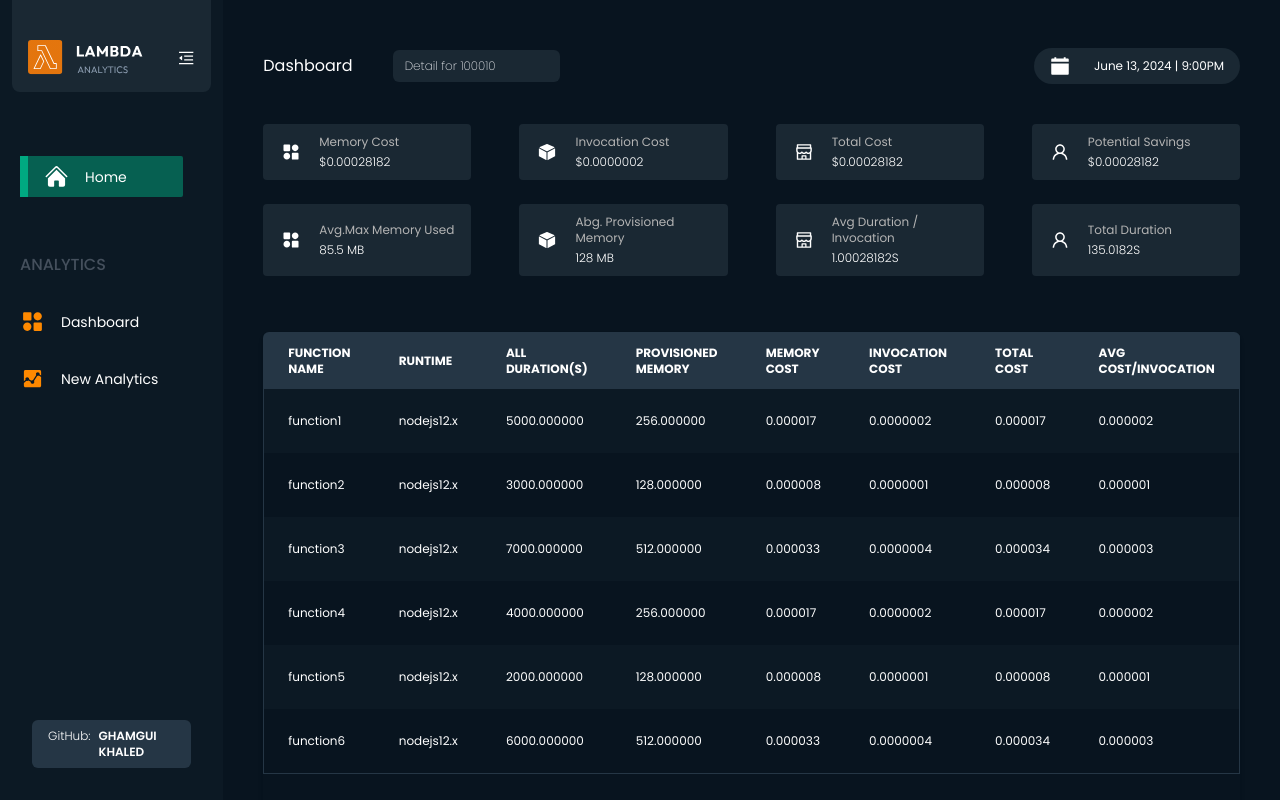
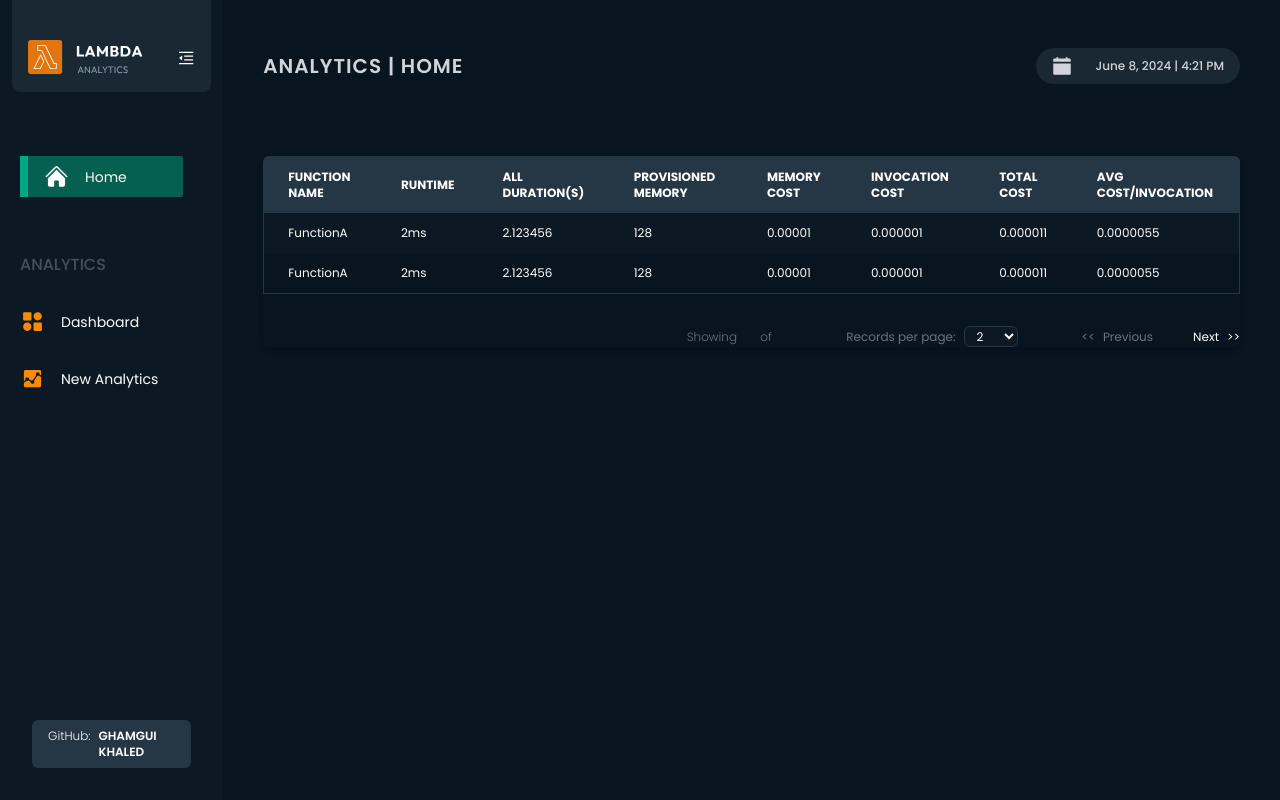
Before and after one commit to gham-khaled/lambda-memory-analysis, a React (Vite) app in the folder frontend-v2/: page / in a window 1280 px wide. Built offline with nearby package versions, Linux system fonts and the light colour scheme.

Commit message:
dynamic table implemented

```diff
--- a/frontend-v2/src/pages/Home.jsx
+++ b/frontend-v2/src/pages/Home.jsx
@@ -1,93 +1,70 @@
-import { BiSolidCategoryAlt } from 'react-icons/bi'
-import Statistics from '../components/Statistics'
+/* eslint-disable no-unused-vars */
+// import { BiSolidCategoryAlt } from 'react-icons/bi'
+// import Statistics from '../components/Statistics'
 import Sidebar from '../partials/Sidebar'
-import { IoIosCube } from 'react-icons/io'
-import { AiOutlineShop, AiOutlineUser } from 'react-icons/ai'
+// import { IoIosCube } from 'react-icons/io'
+// import { AiOutlineShop, AiOutlineUser } from 'react-icons/ai'
 import Header from '../partials/Header'
-import CustomTable from '../partials/CustomTable'
+import DynamicTable from '../partials/tables/DynamicTable'
+// import CustomTable from '../partials/CustomTable'
 
 const Home = () => {
+	const columns = [
+		{ Header: 'Function name', accessor: 'function_name' },
+		{ Header: 'Runtime', accessor: 'runtime' },
+		{ Header: 'All duration(s)', accessor: 'all_duration' },
+		{ Header: 'Provisioned memory', accessor: 'provisioned_memory' },
+		{ Header: 'Memory cost', accessor: 'memory_cost' },
+		{ Header: 'Invocation cost', accessor: 'invocation_cost' },
+		{ Header: 'Total cost', accessor: 'total_cost' },
+		{ Header: 'Avg cost/invocation', accessor: 'avg_cost_per_invocation' },
+	]
+
+	const sampleData = [
+		{
+			function_name: 'FunctionA',
+			runtime: '2ms',
+			all_duration: 2.123456,
+			provisioned_memory: 128,
+			memory_cost: 0.00001,
+			invocation_cost: 0.000001,
+			total_cost: 0.000011,
+			avg_cost_per_invocation: 0.0000055,
+		},
+		{
+			function_name: 'FunctionA',
+			runtime: '2ms',
+			all_duration: 2.123456,
+			provisioned_memory: 128,
+			memory_cost: 0.00001,
+			invocation_cost: 0.000001,
+			total_cost: 0.000011,
+			avg_cost_per_invocation: 0.0000055,
+		},
+		{
+			function_name: 'FunctionA',
+			runtime: '2ms',
+			all_duration: 2.123456,
+			provisioned_memory: 128,
+			memory_cost: 0.00001,
+			invocation_cost: 0.000001,
+			total_cost: 0.000011,
+			avg_cost_per_invocation: 0.0000055,
+		},
+		// More data objects...
+	]
+
 	return (
 		<div className='flex'>
 			<Sidebar />
-			<div className='bg-darkblue w-full h-screen overflow-y-scroll p-10 pt-0 space-y-6'>
-				<Header title='Dashboard' />
-				{/* Cards Stion */}
-				<div className='grid grid-cols-12 gap-0 '>
-					<div className='col-span-12 lg:col-span-12 space-y-4'>
-						<div className='grid grid-cols-2 md:grid-cols-4  gap-x-12 gap-y-6'>
-							<Statistics
-								title={'Memory Cost'}
-								icon={
-									<BiSolidCategoryAlt className='text-[25px] md:text-[32px]  text-white p-1.5 rounded'></BiSolidCategoryAlt>
-								}
-								loadingQuery={false}
-								query='$0.00028182'
-							></Statistics>
-							<Statistics
-								title='Invocation Cost'
-								icon={
-									<IoIosCube className='text-[25px] md:text-[32px]  text-white p-1.5 rounded'></IoIosCube>
-								}
-								loadingQuery={false}
-								query='$0.0000002'
-							></Statistics>
-							<Statistics
-								title='Total Cost'
-								icon={
-									<AiOutlineShop className='text-[25px] md:text-[32px]  text-white p-1.5 rounded'></AiOutlineShop>
-								}
-								loadingQuery={false}
-								query='$0.00028182'
-							></Statistics>
-							<Statistics
-								title='Potential Savings'
-								icon={
-									<AiOutlineUser className='text-[25px] md:text-[32px]  text-white p-1.5 rounded'></AiOutlineUser>
-								}
-								loadingQuery={false}
-								query='$0.00028182'
-							></Statistics>
-
-							<Statistics
-								title={'Avg.Max Memory Used'}
-								icon={
-									<BiSolidCategoryAlt className='text-[25px] md:text-[32px]  text-white p-1.5 rounded'></BiSolidCategoryAlt>
-								}
-								loadingQuery={false}
-								query='85.5 MB'
-							></Statistics>
-							<Statistics
-								title='Abg. Provisioned Memory'
-								icon={
-									<IoIosCube className='text-[25px] md:text-[32px]  text-white p-1.5 rounded'></IoIosCube>
-								}
-								loadingQuery={false}
-								query='128 MB'
-							></Statistics>
-							<Statistics
-								title='Avg Duration / Invocation'
-								icon={
-									<AiOutlineShop className='text-[25px] md:text-[32px]  text-white p-1.5 rounded'></AiOutlineShop>
-								}
-								loadingQuery={false}
-								query='1.00028182S'
-							></Statistics>
-							<Statistics
-								title='Total Duration'
-								icon={
-									<AiOutlineUser className='text-[25px] md:text-[32px]  text-white p-1.5 rounded'></AiOutlineUser>
-								}
-								loadingQuery={false}
-								query='135.0182S'
-							></Statistics>
-						</div>
-					</div>
-				</div>
+			<div className='bg-darkblue w-full h-screen overflow-y-scroll p-10 pt-0 space-y-6 '>
+				<Header title='Analytics | Home'></Header>
 				<div className='pt-8'>
-					<CustomTable />
-				</div>
+					<DynamicTable columns={columns} data={sampleData} />
+				</div>{' '}
+				{/* end of table holder */}
 			</div>
+			{/* end of main content holder */}
 		</div>
 	)
 }
--- a/frontend-v2/src/partials/CustomTable.jsx
+++ b/frontend-v2/src/partials/CustomTable.jsx
@@ -166,3 +166,6 @@ const CustomTable = ({ title = 'Summary' }) => {
 }
 
 export default CustomTable
+
+https://d1nq06zzlrdopd.cloudfront.net/api/reportSummaries?page=0&rowsPerPage=10
+https://h4x9eobxve.execute-api.eu-west-1.amazonaws.com/api/reportSummaries?page=0&rowsPerPage=10
--- a/frontend-v2/src/partials/Header.jsx
+++ b/frontend-v2/src/partials/Header.jsx
@@ -1,21 +1,35 @@
+/* eslint-disable no-unused-vars */
 /* eslint-disable react/prop-types */
 
 import { IoCalendarClearSharp } from 'react-icons/io5'
 
-const Header = ({ title = 'Dashboard' }) => {
+const Header = ({ title = 'Dashboard', children }) => {
+	const currentDate = new Date().toLocaleDateString('en-US', {
+		month: 'long',
+		day: 'numeric',
+		year: 'numeric',
+	})
+	const currentTime = new Date().toLocaleTimeString([], {
+		hour: 'numeric',
+		minute: '2-digit',
+	})
 	return (
 		<div className='sticky top-0 z-10 bg-darkblue pt-10 pb-4'>
 			<div className='flex flex-row justify-between items-center lg:ml-0 mt-2 text-white'>
 				<div className='w-[70%] flex flex-row gap-x-4 ml-10 lg:ml-0 lg:gap-x-10 items-center'>
-					<div className=''>{title}</div>
-					<div className='bg-[#1A2833] text-xs p-2 font-extralight text-gray-200 pl-3 lg:pr-16 rounded-md'>
+					<div className='font-semibold tracking-wider text-gray-300 text-xl'>
+						{title.toUpperCase()}
+					</div>
+					{/* <div className='bg-[#1A2833] text-xs p-2 font-extralight text-gray-200 pl-3 lg:pr-16 rounded-md'>
 						Detail for 100010
-					</div>
+					</div> */}
 				</div>
 				<div className='w-[30%] flex-row justify-end hidden lg:flex'>
 					<div className='p-2 px-4 rounded-md lg:rounded-3xl gap-6 font-semibold flex flex-row items-center justify-between bg-[#1A2833]'>
-						<IoCalendarClearSharp className='text-[20px] text-white'></IoCalendarClearSharp>
-						<div className='font-normal text-xs'>June 13, 2024 | 9:00PM</div>
+						<IoCalendarClearSharp className='text-[20px] text-gray-300'></IoCalendarClearSharp>
+						<div className='font-medium text-xs text-gray-300'>
+							{currentDate} | {currentTime}
+						</div>
 					</div>
 				</div>
 			</div>
--- /dev/null
+++ b/frontend-v2/src/partials/tables/DynamicTable.jsx
@@ -0,0 +1,131 @@
+/* eslint-disable react/prop-types */
+
+import { useState } from 'react'
+
+const DynamicTable = ({ columns, data }) => {
+	const [itemsPerPage, setItemsPerPage] = useState(2)
+	const [currentPage, setCurrentPage] = useState(1)
+	const totalPages = Math.ceil(data.length / itemsPerPage)
+
+	const handlePageChange = (page) => {
+		if (page > 0 && page <= totalPages) {
+			setCurrentPage(page)
+		}
+	}
+
+	const startIndex = (currentPage - 1) * itemsPerPage
+	const endIndex = startIndex + itemsPerPage
+	const currentData = data.slice(startIndex, endIndex)
+
+	return (
+		<div className='relative overflow-x-auto shadow-md sm:rounded-md'>
+			<table className='w-full text-sm text-left rtl:text-right text-white border border-darkblueLight rounded-md'>
+				<thead className='text-xs uppercase text-white bg-darkblueLight'>
+					<tr>
+						{columns.map((column) => (
+							<th key={column.accessor} scope='col' className='px-6 py-3'>
+								{column.Header}
+							</th>
+						))}
+					</tr>
+				</thead>
+				<tbody>
+					{currentData.map((row, index) => (
+						<tr
+							key={index}
+							className={`${index % 2 === 0 ? 'bg-darkblueMedium' : 'bg-transparent'} cursor-pointer text-xs hover:bg-gray-50 dark:hover:bg-gray-600`}
+						>
+							{columns.map((column) => (
+								<td key={column.accessor} className='px-6 py-3'>
+									{column.Cell
+										? column.Cell(row[column.accessor])
+										: row[column.accessor]}
+								</td>
+							))}
+						</tr>
+					))}
+				</tbody>
+			</table>
+			<nav
+				className='flex items-center flex-column flex-wrap md:flex-row justify-end pt-8 gap-x-16'
+				aria-label='Table navigation'
+			>
+				<div className='text-xs font-light text-gray-500 w-[80%] dark:text-gray-400 mb-4 md:mb-0 block  md:inline md:w-auto'>
+					Showing{' '}
+					<span className='font-light text-gray-900 dark:text-white'>
+						{startIndex + 1}-{Math.min(endIndex, data.length)}
+					</span>{' '}
+					of{' '}
+					<span className='font-light text-gray-900 dark:text-white'>
+						{data.length}
+					</span>
+				</div>
+				<div className='flex   '>
+					<label
+						htmlFor='itemsPerPage'
+						className='text-xs text-gray-500 flex items-center'
+					>
+						Records per page:
+					</label>
+					<select
+						id='itemsPerPage'
+						className='ml-2 px-2 text-white  border border-darkblueLight bg-darkblueMedium rounded-md text-xs focus:outline-none focus:ring-0  '
+						value={itemsPerPage}
+						onChange={(e) => {
+							const value = parseInt(e.target.value)
+							if (!isNaN(value)) {
+								handlePageChange(1)
+								setItemsPerPage(value)
+							} else {
+								setItemsPerPage(value)
+							}
+						}}
+					>
+						<option value='2'>2</option>
+						<option value='3'>3</option>
+						<option value='20'>20</option>
+						<option value='50'>50</option>
+					</select>
+				</div>
+				<div className='flex flex-row'>
+					<div className='flex items-center mt-4 md:mt-0 text-white space-x-8 cursor-pointer'>
+						<div
+							className='flex flex-row items-center text-white text-xs space-x-2'
+							onClick={() => handlePageChange(currentPage - 1)}
+						>
+							<p
+								className={`${currentPage === 1 ? ' text-gray-500 cursor-not-allowed' : ''}`}
+							>
+								{'<<'}
+							</p>
+							<button
+								disabled={currentPage === 1}
+								className={`${currentPage === 1 ? 'text-gray-500 cursor-not-allowed' : ' text-white'}`}
+							>
+								Previous
+							</button>
+						</div>
+						<div
+							className='flex flex-row items-center text-white text-xs space-x-2 cursor-pointer'
+							onClick={() => handlePageChange(currentPage + 1)}
+						>
+							<button
+								disabled={currentPage === totalPages}
+								className={`${currentPage === totalPages ? ' text-gray-500 cursor-not-allowed' : ''} ml-2`}
+							>
+								Next
+							</button>
+							<p
+								className={`${currentPage === totalPages ? ' text-gray-500 cursor-not-allowed' : ''}`}
+							>
+								{'>>'}
+							</p>
+						</div>
+					</div>
+				</div>
+			</nav>
+		</div>
+	)
+}
+
+export default DynamicTable
```
Also changed, not shown: frontend-v2/src/pages/MasterTemplate.jsx (added, +96 -0 lines), frontend-v2/src/pages/PageNotFound.jsx (+9 -7 lines).
